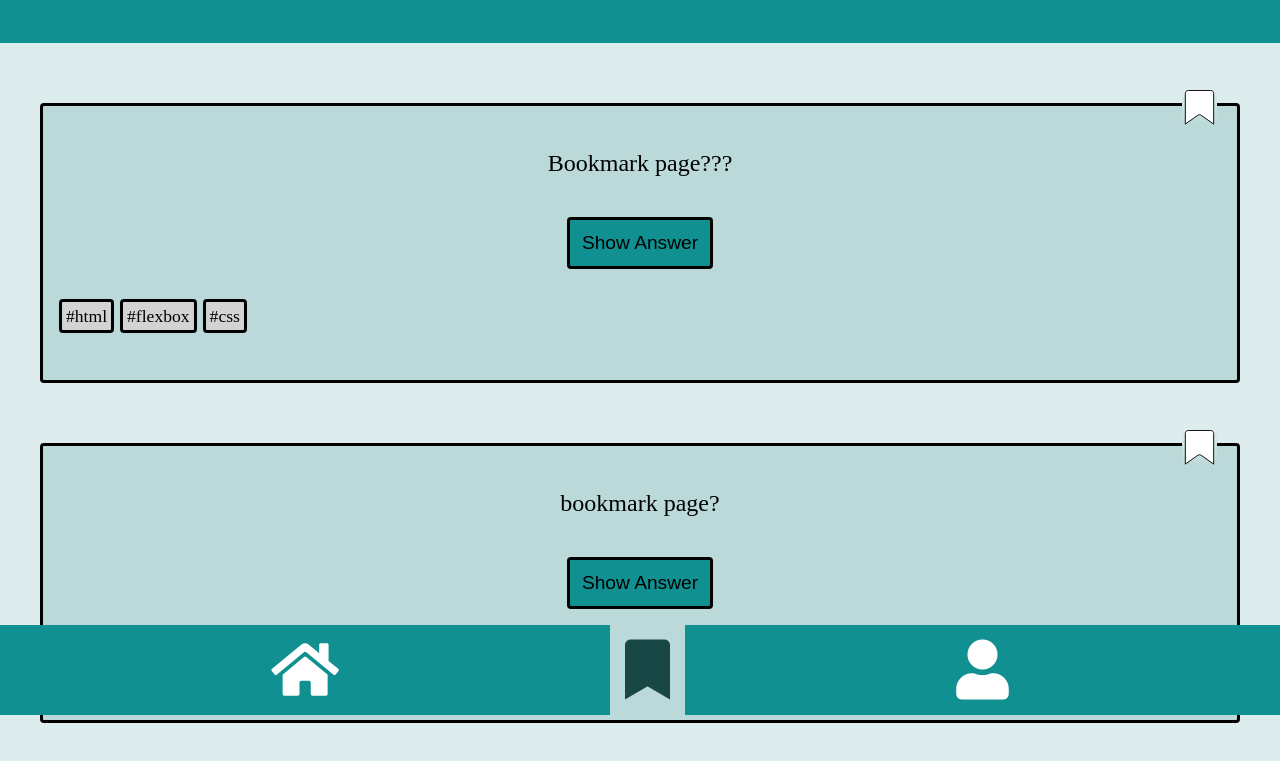
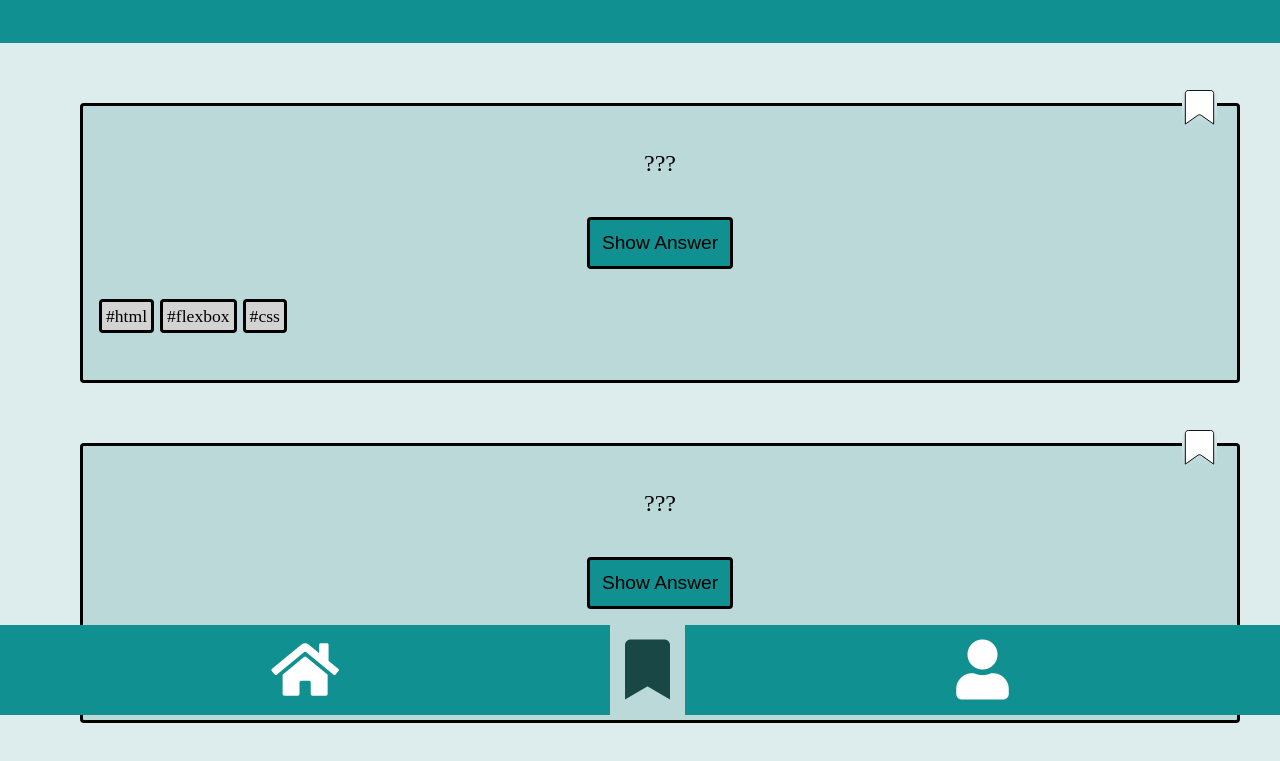
Before and after one commit to StephieTack/quiz-app, a plain HTML site: page bookmarks.html in a window 1280 px wide. Shown: the part 85-846 px from the top of the page. Drawn offline with Linux system fonts and the light colour scheme.

Commit message:
make questioncards  accessible by using ul/li

```diff
--- a/bookmarks.html
+++ b/bookmarks.html
@@ -15,8 +15,27 @@
       <h1>Quiz App</h1>
     </header>
     <main>
-      <div class="questionCard">
-        <p>Bookmark page???</p>
+      <ul class="containerQuestionCards">
+        <li class="questionCard1">
+          <p>???</p>
+          <div class="answerButton"><button>Show Answer</button></div>
+          <div class="categoryTags">
+            <span>#html</span>
+            <span>#flexbox</span>
+            <span>#css</span>
+          </div>
+          <div>
+            <img
+              class="bookmarkIcon"
+              src="assets/bookmark-white.svg"
+              alt="bookmark"
+            />
+          </div>
+        </li>
+        <li class="questionCard2">
+            <p>
+              ???
+            </p>
             <div class="answerButton"><button>Show Answer</button></div>
             <div class="categoryTags">
               <span>#html</span>
@@ -31,23 +50,8 @@
               />
             </div>
           </div>
-
-      <div class="questionCard">
-        <p>bookmark page?</p>
-        <div class="answerButton"><button>Show Answer</button></div>
-        <div class="categoryTags">
-          <span>#html</span>
-          <span>#flexbox</span>
-          <span>#css</span>
-        </div>
-        <div>
-          <img
-            class="bookmarkIcon"
-            src="assets/bookmark-white.svg"
-            alt="bookmark"
-          />
-        </div>
-      </div>
+        </li>
+      </ul>
     </main>
     <footer>
       <nav class="nav">
--- a/styles.css
+++ b/styles.css
@@ -20,7 +20,26 @@ h1 {
   color: white;
 }
 
-.questionCard {
+.containerQuestionCards li {
+  list-style: none;
+  background-color: #bbd9d9;
+}
+
+.questionCard1 {
+  display: flex;
+  flex-direction: column;
+  flex-wrap: wrap;
+  gap: 16px;
+  position: relative;
+  background-color: #bbd9d9;
+  border: black solid;
+  border-radius: 4px;
+  margin: 60px 40px;
+  padding: 20px 0;
+  font-size: 1.5rem;
+}
+
+.questionCard2 {
   display: flex;
   flex-direction: column;
   flex-wrap: wrap;
```
Also changed, not shown: index.html (+10 -9 lines). Lines whose indentation alone changed are shown as unchanged.
